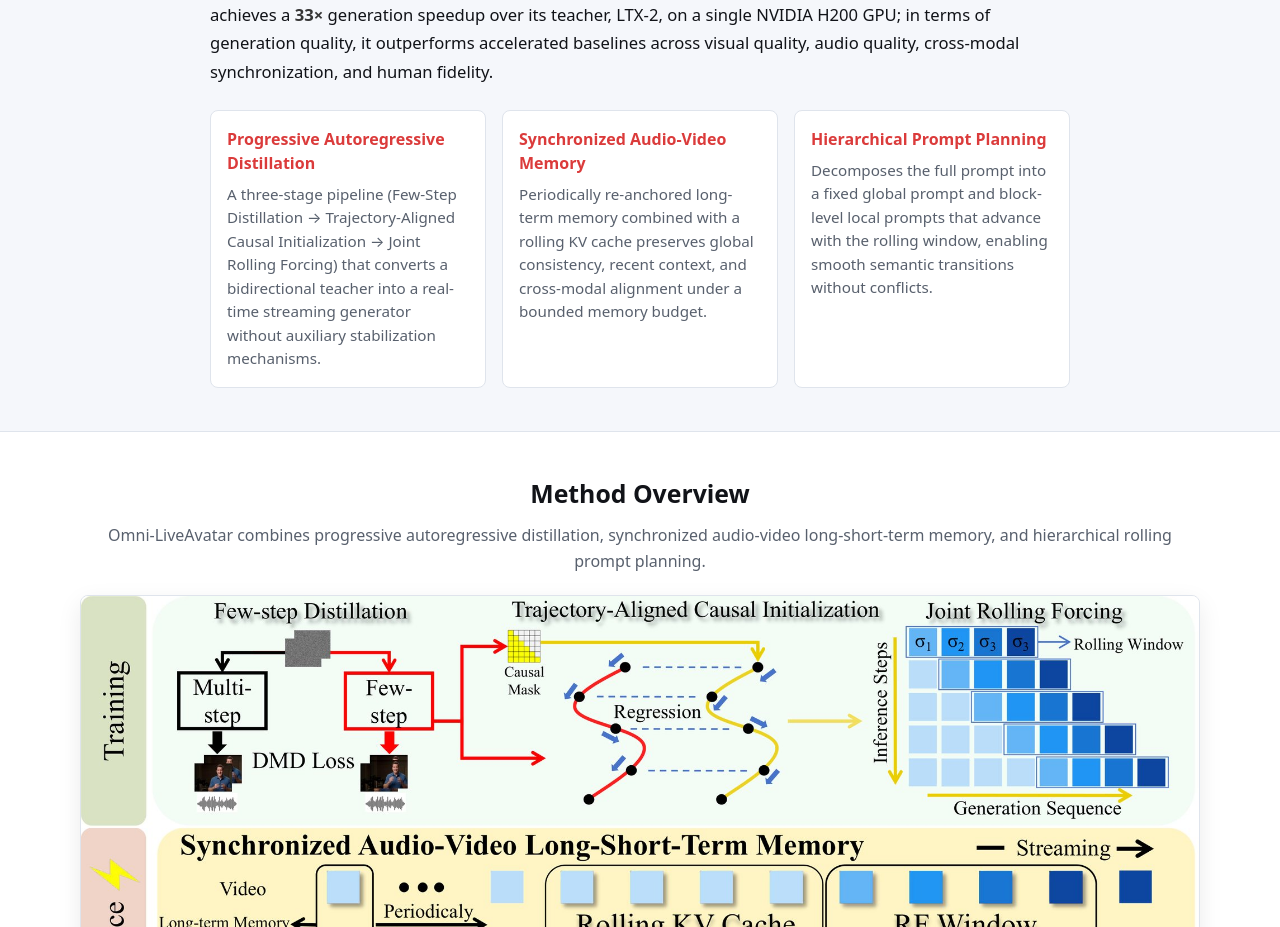
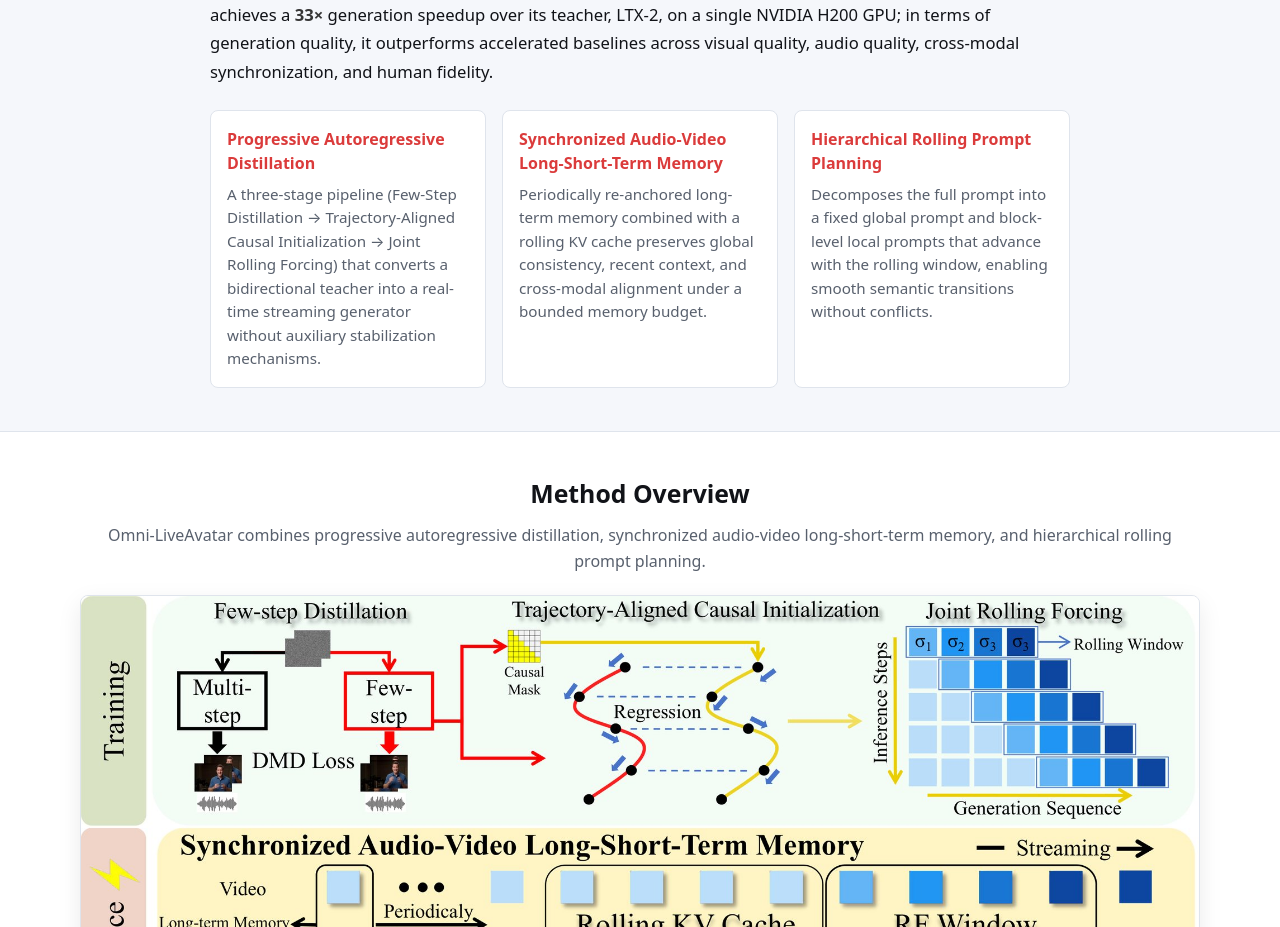
Before and after one commit to Aoko955/Omni-LiveAvatar, a plain HTML site: page index.html in a window 1280 px wide. Shown: the part 1320-2247 px from the top of the page. Drawn offline with nearby package versions, Linux system fonts and the light colour scheme; some icons are missing.

Commit message:
update project page

```diff
--- a/index.html
+++ b/index.html
@@ -527,11 +527,11 @@
           <p>A three-stage pipeline (Few-Step Distillation &rarr; Trajectory-Aligned Causal Initialization &rarr; Joint Rolling Forcing) that converts a bidirectional teacher into a real-time streaming generator without auxiliary stabilization mechanisms.</p>
         </div>
         <div class="highlight-card">
-          <strong>Synchronized Audio-Video Memory</strong>
+          <strong>Synchronized Audio-Video Long-Short-Term Memory</strong>
           <p>Periodically re-anchored long-term memory combined with a rolling KV cache preserves global consistency, recent context, and cross-modal alignment under a bounded memory budget.</p>
         </div>
         <div class="highlight-card">
-          <strong>Hierarchical Prompt Planning</strong>
+          <strong>Hierarchical Rolling Prompt Planning</strong>
           <p>Decomposes the full prompt into a fixed global prompt and block-level local prompts that advance with the rolling window, enabling smooth semantic transitions without conflicts.</p>
         </div>
       </div>
```
